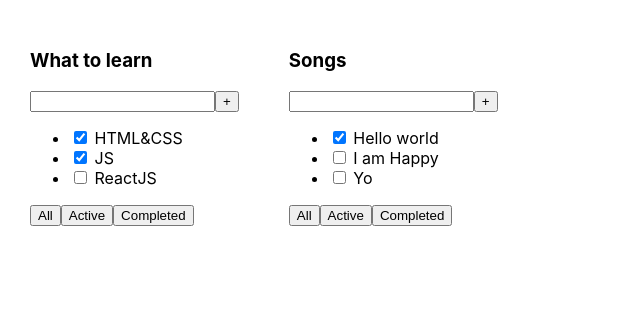
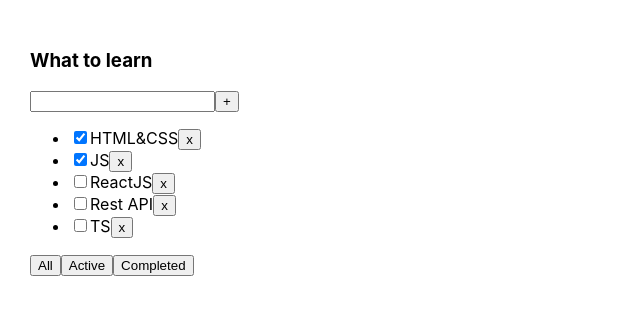
Before and after one commit to IuliiaSharipova/todoList, a React (Create React App) app: page / in a window 1280 px wide. Shown: the top 314 px of the page, without its empty margins (0-640 px from the left). Built offline with nearby package versions, Linux system fonts and the light colour scheme.

Commit message:
mapped task's titles, added onClick for removing tasks and filtering tasks, used useState for tasks and filters

```diff
--- a/src/App.tsx
+++ b/src/App.tsx
@@ -1,23 +1,43 @@
-import React from 'react';
+import React, {useState} from 'react';
 import './App.css';
 import {Todolist} from './Todolist';
 
+export type FilterValuesType = 'all' | 'active' | 'completed'
+
 function App() {
-const tasks1 = [
-        { id: 1, title: "HTML&CSS", isDone: true },
-        { id: 2, title: "JS", isDone: true },
-        { id: 3, title: "ReactJS", isDone: false }
-    ]
-    const tasks2 = [
-        { id: 1, title: "Hello world", isDone: true },
-        { id: 2, title: "I am Happy", isDone: false },
-        { id: 3, title: "Yo", isDone: false }
-    ]
+    const [tasks, setTasks] = useState(
+        [
+            {id: 1, title: 'HTML&CSS', isDone: true},
+            {id: 2, title: 'JS', isDone: true},
+            {id: 3, title: 'ReactJS', isDone: false},
+            {id: 4, title: 'Rest API', isDone: false},
+            {id: 5, title: 'TS', isDone: false}
+        ]
+    );
+    const [filter, setFilter] = useState<FilterValuesType>('all');
 
+
+    const removeTask = (taskId: number) => {
+        let filteredTasks = tasks.filter(t => t.id !== taskId);
+        setTasks(filteredTasks);
+    };
+    let tasksForTodolist = tasks;
+    if (filter === 'active') {
+        tasksForTodolist = tasks.filter(t => t.isDone === false);
+    }
+    if (filter === 'completed') {
+        tasksForTodolist = tasks.filter(t => t.isDone === true);
+    }
+    const changeFilter=(value:FilterValuesType)=>{
+        setFilter(value)
+    }
     return (
         <div className="App">
-            <Todolist title = "What to learn" tasks={tasks1}/>
-            <Todolist title = "Songs" tasks={tasks2}/>
+            <Todolist title="What to learn"
+                      tasks={tasksForTodolist}
+                      removeTask={removeTask}
+                      changeFilter={changeFilter}
+            />
         </div>
     );
 }
--- a/src/Todolist.tsx
+++ b/src/Todolist.tsx
@@ -1,4 +1,5 @@
 import React from 'react';
+import {FilterValuesType} from './App';
 
 type TaskType = {
     id: number
@@ -8,6 +9,8 @@
 type TodolistType = {
     title: string
     tasks: Array<TaskType>
+    removeTask: (taskId: number) => void
+    changeFilter: (value: FilterValuesType) => void
 }
 
 export function Todolist(props: TodolistType) {
@@ -19,14 +22,17 @@
                 <button>+</button>
             </div>
             <ul>
-                <li><input type="checkbox" checked={props.tasks[0].isDone}/> <span>{props.tasks[0].title}</span></li>
-                <li><input type="checkbox" checked={props.tasks[1].isDone}/> <span>{props.tasks[1].title}</span></li>
-                <li><input type="checkbox" checked={props.tasks[2].isDone}/> <span>{props.tasks[2].title}</span></li>
+                {props.tasks.map(t =>
+                    <li key={t.id}>
+                        <input type="checkbox" checked={t.isDone}/>
+                        <span>{t.title}</span>
+                        <button onClick={() => props.removeTask(t.id)}>x</button>
+                    </li>)}
             </ul>
             <div>
-                <button>All</button>
-                <button>Active</button>
-                <button>Completed</button>
+                <button onClick={() => props.changeFilter('all')}>All</button>
+                <button onClick={() => props.changeFilter('active')}>Active</button>
+                <button onClick={() => props.changeFilter('completed')}>Completed</button>
             </div>
         </div>
     );
```
